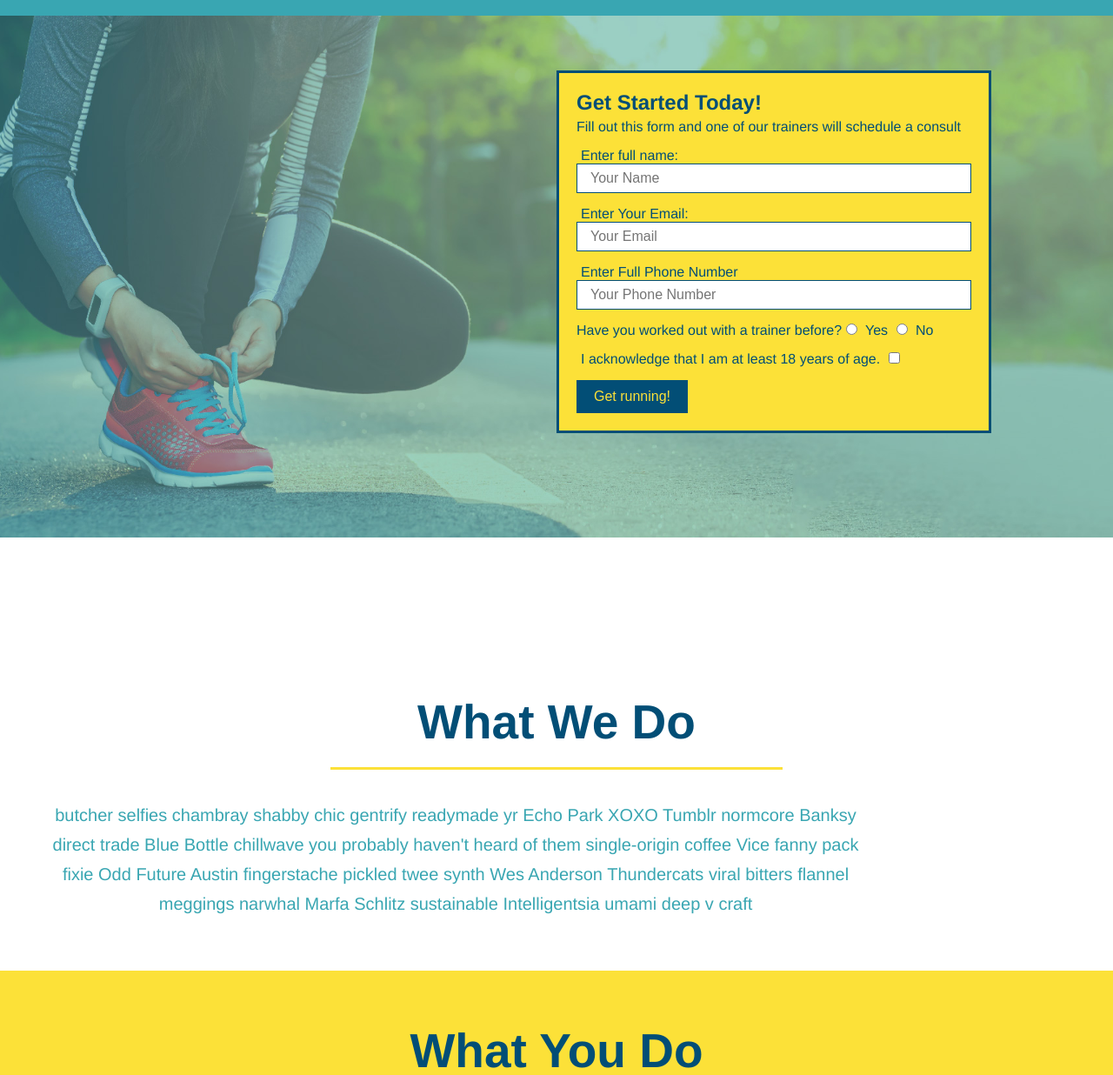
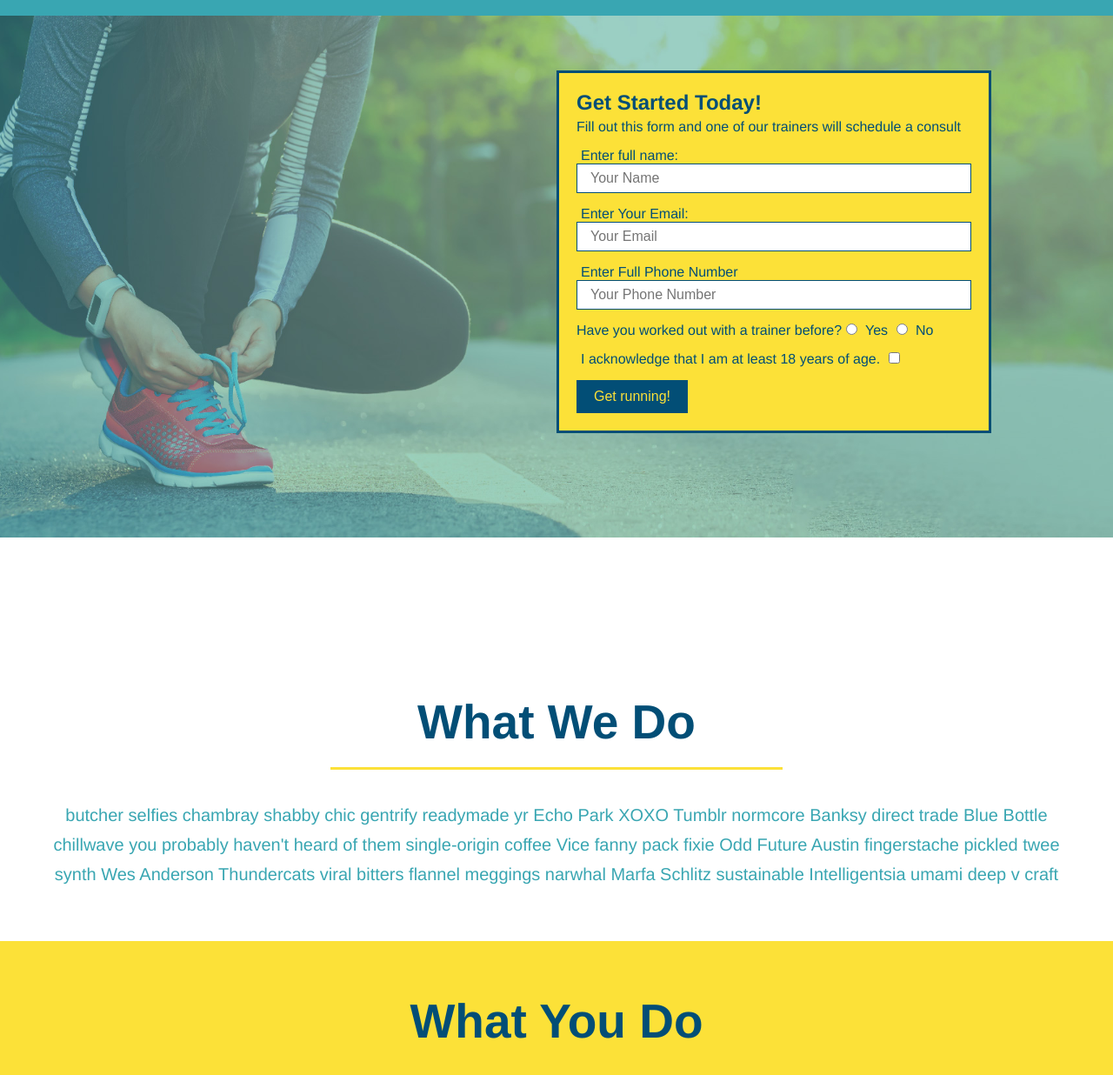
Before and after one commit to LilCalc/run-buddy, a plain HTML site: page index.html in a window 1280 px wide. Shown: the part 64-1300 px from the top of the page at 87% size. Drawn offline with Linux system fonts and the light colour scheme.

Commit message:
Altered CSS to center text

```diff
--- a/Run-Buddy.css
+++ b/Run-Buddy.css
@@ -111,9 +111,9 @@ header {
     text-align: center;
   }
   .intro p {
+    text-align: center;
     line-height: 1.7;
     color: #39a6b2;
-    width: 80%;
     font-size: 20px;
   }
   .steps {
```
